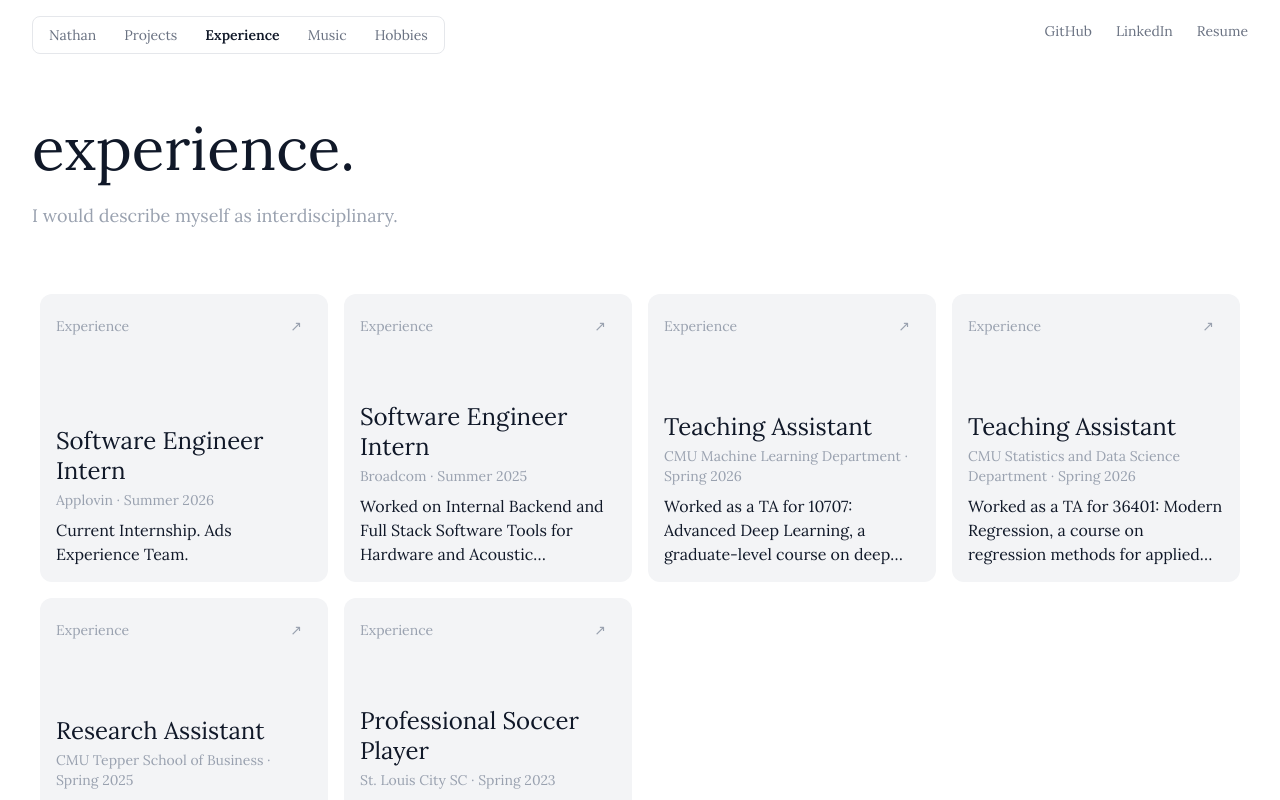
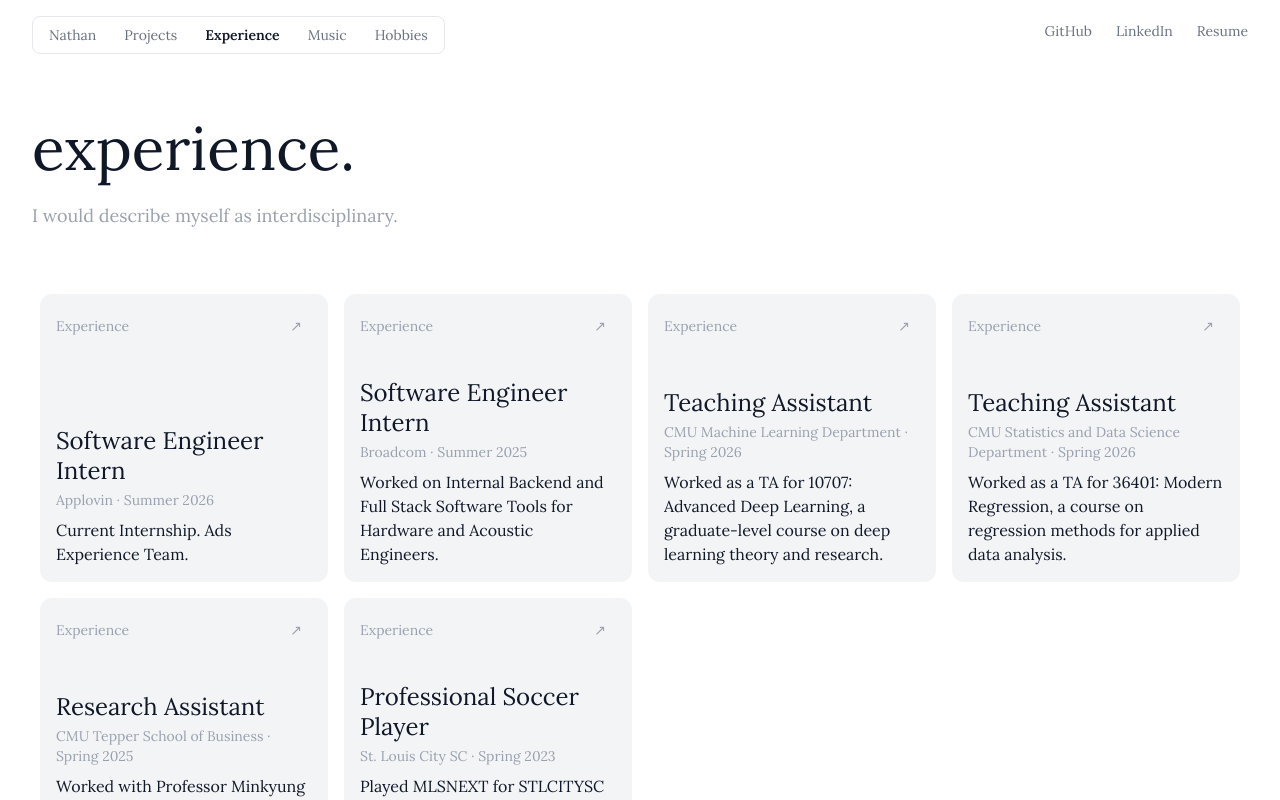
Before and after one commit to nathanyao13/me, a Next.js app: page /experience in a window 1280 px wide. Shown: the top 800 px of the page. Built offline with nearby package versions, Linux system fonts and the light colour scheme.

Commit message:
nav bar compat, song card compat, experience card compat

```diff
--- a/app/components/ExperienceCard.tsx
+++ b/app/components/ExperienceCard.tsx
@@ -21,7 +21,7 @@ export default function ExperienceCard({ company, role, date, description, href
       <div>
         <h3 className="text-lg lg:text-2xl font-light text-gray-900 leading-tight mb-1">{role}</h3>
         <p className="text-sm text-gray-400 mb-2">{company} · {date}</p>
-        <p className="text-base text-gray-900 line-clamp-3">{description}</p>
+        <p className="hidden sm:block text-base text-gray-900 line-clamp-3">{description}</p>
       </div>
 
     </Link>
--- a/app/components/Nav.tsx
+++ b/app/components/Nav.tsx
@@ -41,7 +41,7 @@ export default function Nav() {
               key={item.href}
               href={item.href}
               onMouseEnter={handleMouseEnter}
-              className={`relative z-10 px-3 py-1 rounded-md text-sm ${
+              className={`relative z-10 px-2 sm:px-3 py-1 rounded-md text-sm ${
                 pathname === item.href ? 'font-semibold text-gray-900' : 'text-gray-500'
               }`}
             >
--- a/app/components/SongCard.tsx
+++ b/app/components/SongCard.tsx
@@ -16,7 +16,7 @@ export default function SongCard({ title, artist, image, href }: {
       </div>
 
       {/* Left: album cover — scales and rotates on hover */}
-      <div className="flex items-center justify-center w-1/2 pt-6">
+      <div className="hidden sm:flex items-center justify-center w-1/2 pt-6">
         {image && (
           <img
             src={image}
@@ -27,7 +27,7 @@ export default function SongCard({ title, artist, image, href }: {
       </div>
 
       {/* Right: badge + song title + artist */}
-      <div className="flex flex-col w-1/2 pl-4 pt-10">
+      <div className="flex flex-col w-full sm:w-1/2 pl-4 pt-10">
         <span className="inline-block w-fit bg-red-200 text-red-700 text-xs font-semibold px-3 py-1 rounded mb-3 tracking-widest uppercase">
           Song
         </span>
```
